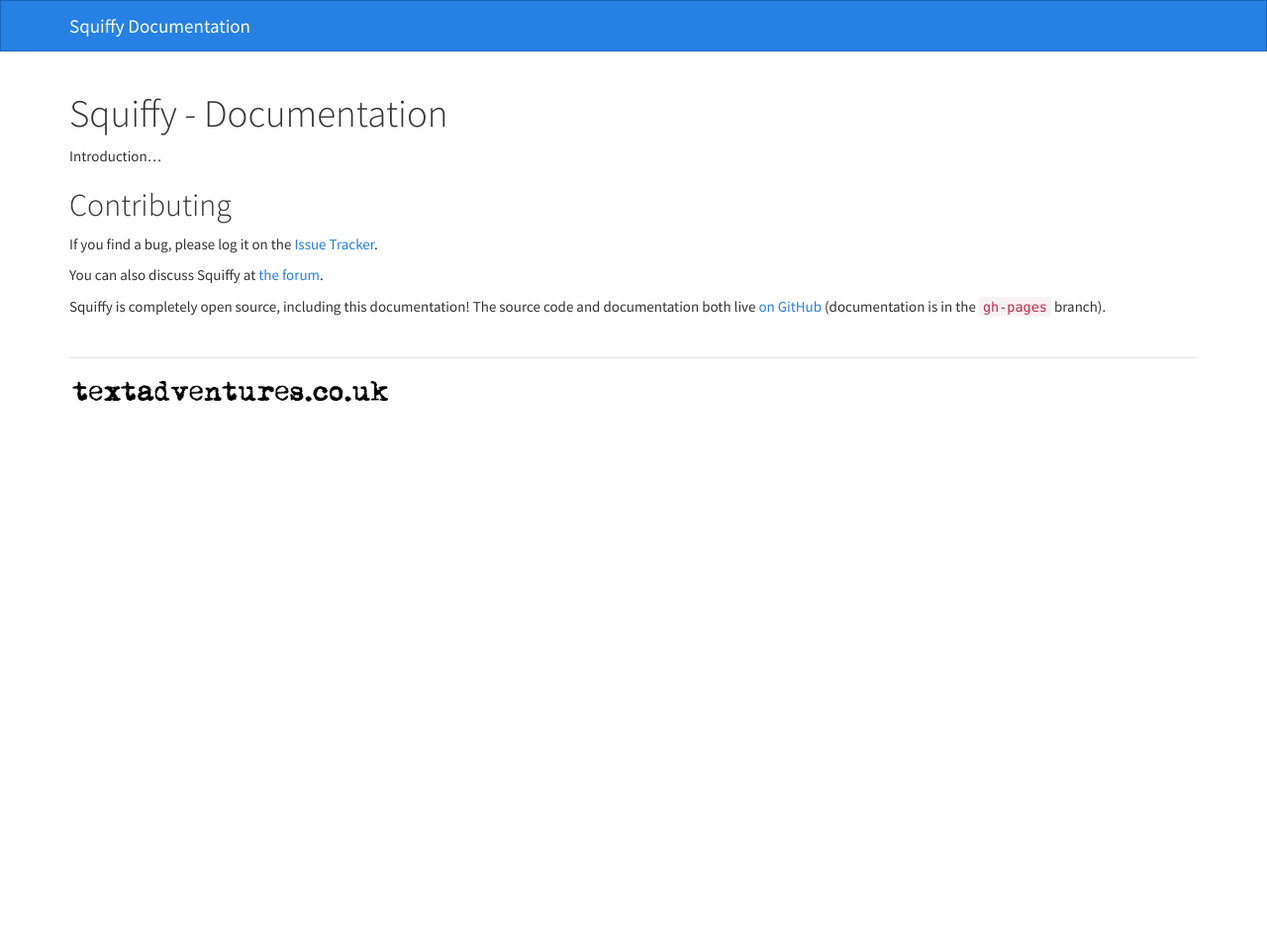
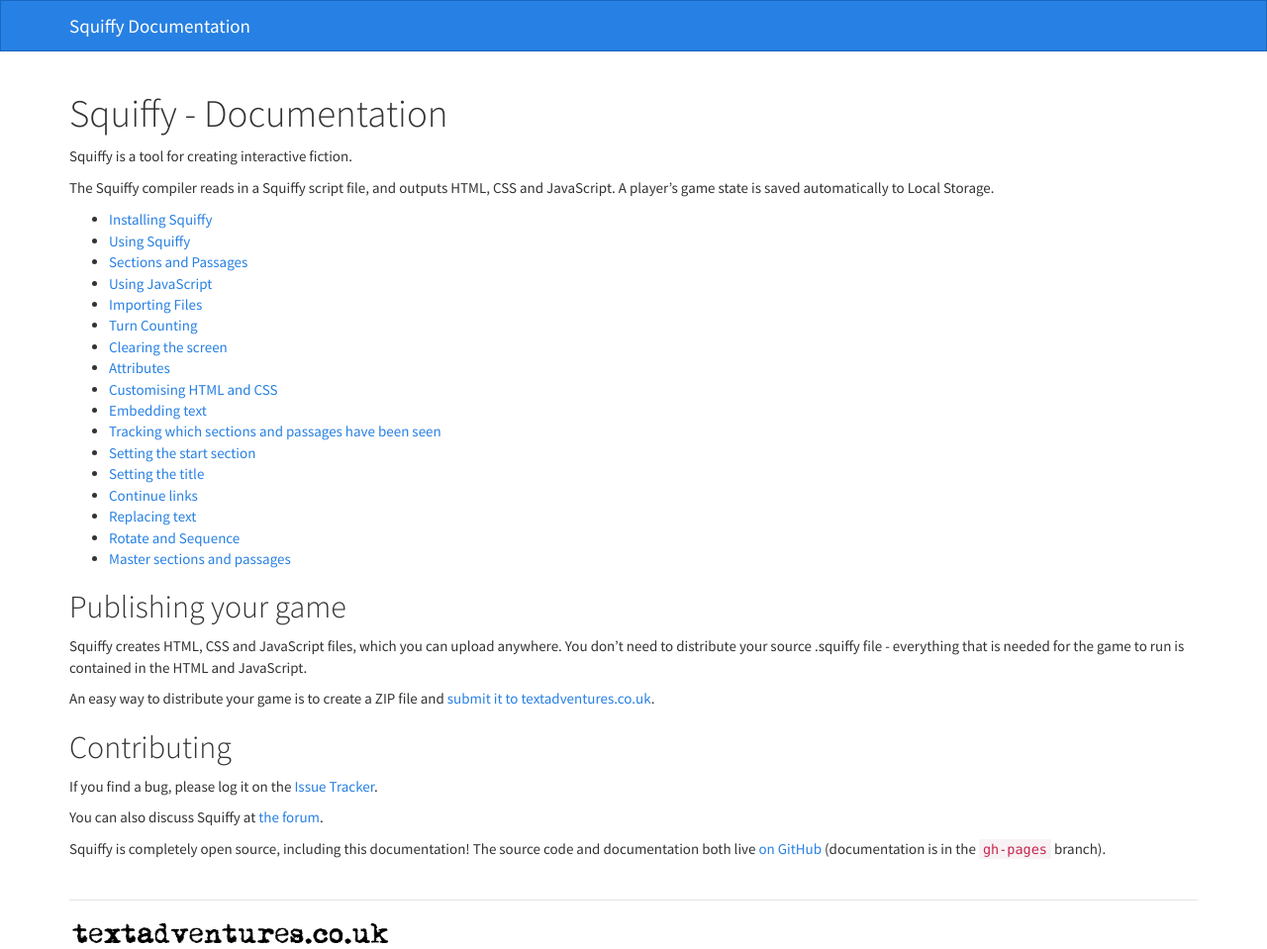
Before and after one commit to textadventures/squiffy, a Jekyll site: the page built from index.md, in a window 1280 px wide. Shown: the whole page at 99% size. Built offline with Jekyll 4.4.1, drawn with Linux system fonts in a browser that asks for light colours; nearby versions of some CDN libraries; Markdown is read by kramdown in place of the engine named in the settings; before the commit the page ends 900 px from its top, so only the background shows below that.

```diff
--- a/index.md
+++ b/index.md
@@ -3,7 +3,34 @@ layout: index
 title: Squiffy - Documentation
 ---
 
-Introduction...
+Squiffy is a tool for creating interactive fiction.
+
+The Squiffy compiler reads in a Squiffy script file, and outputs HTML, CSS and JavaScript. A player's game state is saved automatically to Local Storage.
+
+- [Installing Squiffy](install.html)
+- [Using Squiffy](usage.html)
+- [Sections and Passages](sections-passages.html)
+- [Using JavaScript](javascript.html)
+- [Importing Files](import.html)
+- [Turn Counting](turncount.html)
+- [Clearing the screen](clear.html)
+- [Attributes](attributes.html)
+- [Customising HTML and CSS](customise.html)
+- [Embedding text](embed.html)
+- [Tracking which sections and passages have been seen](seen.html)
+- [Setting the start section](start.html)
+- [Setting the title](title.html)
+- [Continue links](continue.html)
+- [Replacing text](replace.html)
+- [Rotate and Sequence](rotate-sequence.html)
+- [Master sections and passages](master.html)
+
+Publishing your game
+--------------------
+
+Squiffy creates HTML, CSS and JavaScript files, which you can upload anywhere. You don't need to distribute your source .squiffy file - everything that is needed for the game to run is contained in the HTML and JavaScript.
+
+An easy way to distribute your game is to create a ZIP file and [submit it to textadventures.co.uk](http://textadventures.co.uk/create/submit).
 
 Contributing
 ------------
```
Also changed, not shown: attributes.md (added, +67 -0 lines), clear.md (added, +10 -0 lines), continue.md (added, +18 -0 lines), customise.md (added, +6 -0 lines), embed.md (added, +19 -0 lines), import.md (added, +16 -0 lines), install.md (added, +14 -0 lines), javascript.md (added, +15 -0 lines), master.md (added, +15 -0 lines), replace.md (added, +36 -0 lines), rotate-sequence.md (added, +22 -0 lines), sections-passages.md (added, +76 -0 lines), seen.md (added, +22 -0 lines), start.md (added, +16 -0 lines), 3 more files.
